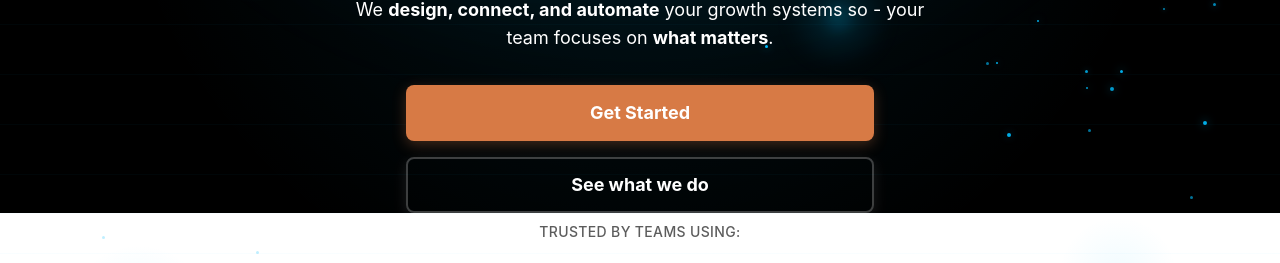
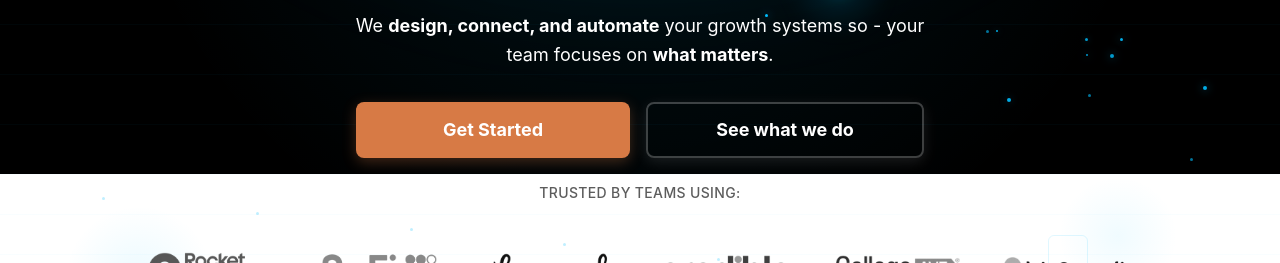
Before and after one commit to Gertti/BM, a React (Vite) app: page / in a window 1280 px wide. Shown: the part 655-918 px from the top of the page. Built offline with nearby package versions, Linux system fonts and the light colour scheme.

Commit message:
frontend
frontend changes

```diff
--- a/src/components/Contact.tsx
+++ b/src/components/Contact.tsx
@@ -250,15 +250,20 @@ const Contact = () => {
                   _hover={{
                     bg: '#C96A35',
                     transform: 'translateY(-2px)',
-                    boxShadow: '0 8px 25px rgba(215, 122, 69, 0.4)',
+                    boxShadow: '0 8px 20px rgba(215, 122, 69, 0.4)',
                   }}
                   _active={{
                     bg: '#B85A25',
-                    transform: 'scale(0.98)',
+                    transform: 'scale(0.97)',
+                    boxShadow: '0 4px 10px rgba(215, 122, 69, 0.3)'
                   }}
-                  transition="all 0.3s ease"
+                  _focus={{
+                    boxShadow: '0 0 0 3px rgba(215, 122, 69, 0.3)'
+                  }}
+                  transition="all 0.25s ease"
                   fontWeight="bold"
                   fontSize="lg"
+                  boxShadow="0 4px 14px rgba(215, 122, 69, 0.3)"
                 >
                   Send Message
                 </Button>
--- a/src/components/Hero.tsx
+++ b/src/components/Hero.tsx
@@ -2,6 +2,7 @@ import {
   Box,
   Container,
   VStack,
+  HStack,
   Heading,
   Text,
   Button,
@@ -480,7 +481,9 @@ const Hero = () => {
           </Text>
 
           {/* CTAs */}
-          <VStack spacing={{ base: 3, sm: 4 }} w="full" maxW={{ base: "full", sm: "500px" }} px={{ base: 0, sm: 4 }} mt={{ base: 6, md: 0 }}>
+          <Box w="full" maxW={{ base: "full", sm: "500px", md: "600px" }} px={{ base: 0, sm: 4 }} mt={{ base: 6, md: 0 }}>
+            {/* Mobile: Vertical Stack */}
+            <VStack spacing={3} w="full" display={{ base: "flex", md: "none" }}>
               <Button
                 bg="#D77A45"
                 color="white"
@@ -498,8 +501,8 @@ const Hero = () => {
                   boxShadow: '0 0 0 3px rgba(215, 122, 69, 0.3)'
                 }}
                 size="lg"
-              fontSize={{ base: 'md', md: 'lg' }}
-              h={{ base: '52px', md: '56px' }}
+                fontSize="md"
+                h="52px"
                 onClick={() => {
                   document.getElementById('contact')?.scrollIntoView({
                     behavior: 'smooth'
@@ -538,8 +541,8 @@ const Hero = () => {
                     boxShadow: '0 0 0 3px rgba(255, 255, 255, 0.2)'
                   }}
                   size="lg"
-                fontSize={{ base: 'md', md: 'lg' }}
-                h={{ base: '52px', md: '56px' }}
+                  fontSize="md"
+                  h="52px"
                   w="full"
                   borderRadius="lg"
                   fontWeight="bold"
@@ -550,6 +553,78 @@ const Hero = () => {
                 </Button>
               </Link>
             </VStack>
+
+            {/* Desktop: Horizontal Stack */}
+            <HStack spacing={4} w="full" display={{ base: "none", md: "flex" }} align="stretch">
+              <Button
+                bg="#D77A45"
+                color="white"
+                _hover={{
+                  bg: '#C96A35',
+                  transform: 'translateY(-2px)',
+                  boxShadow: '0 8px 20px rgba(215, 122, 69, 0.4)'
+                }}
+                _active={{
+                  bg: '#B85A25',
+                  transform: 'scale(0.97)',
+                  boxShadow: '0 4px 10px rgba(215, 122, 69, 0.3)'
+                }}
+                _focus={{
+                  boxShadow: '0 0 0 3px rgba(215, 122, 69, 0.3)'
+                }}
+                size="lg"
+                fontSize="lg"
+                h="56px"
+                onClick={() => {
+                  document.getElementById('contact')?.scrollIntoView({
+                    behavior: 'smooth'
+                  });
+                }}
+                flex="1"
+                minW="0"
+                borderRadius="lg"
+                fontWeight="bold"
+                transition="all 0.25s ease"
+                boxShadow="0 4px 14px rgba(215, 122, 69, 0.3)"
+              >
+                Get Started
+              </Button>
+              <Button
+                as={Link}
+                href="#whatwedo"
+                bg="transparent"
+                color="white"
+                border="2px solid"
+                borderColor="whiteAlpha.400"
+                _hover={{
+                  bg: 'whiteAlpha.100',
+                  borderColor: 'whiteAlpha.600',
+                  transform: 'translateY(-2px)',
+                  boxShadow: '0 8px 20px rgba(255, 255, 255, 0.15)',
+                  textDecoration: 'none'
+                }}
+                _active={{
+                  bg: 'whiteAlpha.200',
+                  transform: 'scale(0.97)',
+                  boxShadow: '0 4px 10px rgba(255, 255, 255, 0.1)'
+                }}
+                _focus={{
+                  boxShadow: '0 0 0 3px rgba(255, 255, 255, 0.2)'
+                }}
+                size="lg"
+                fontSize="lg"
+                h="56px"
+                flex="1"
+                minW="0"
+                borderRadius="lg"
+                fontWeight="bold"
+                transition="all 0.25s ease"
+                boxShadow="0 4px 14px rgba(255, 255, 255, 0.1)"
+              >
+                See what we do
+              </Button>
+            </HStack>
+          </Box>
         </VStack>
       </Container>
     </Box>
```
Lines whose indentation alone changed are shown as unchanged.
